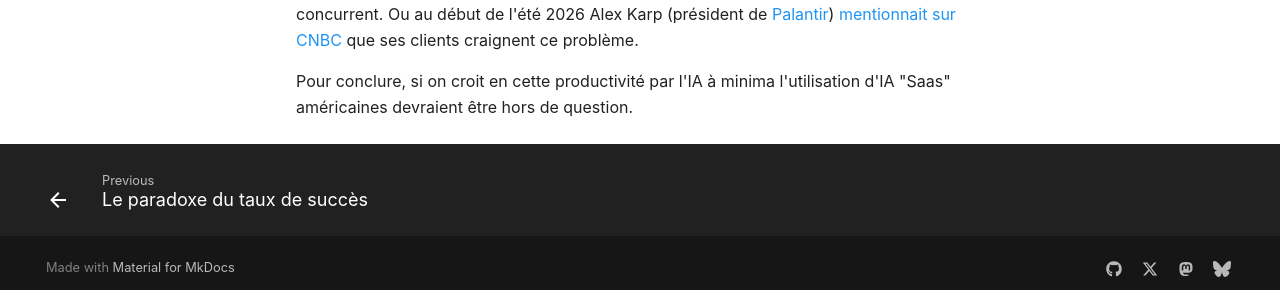
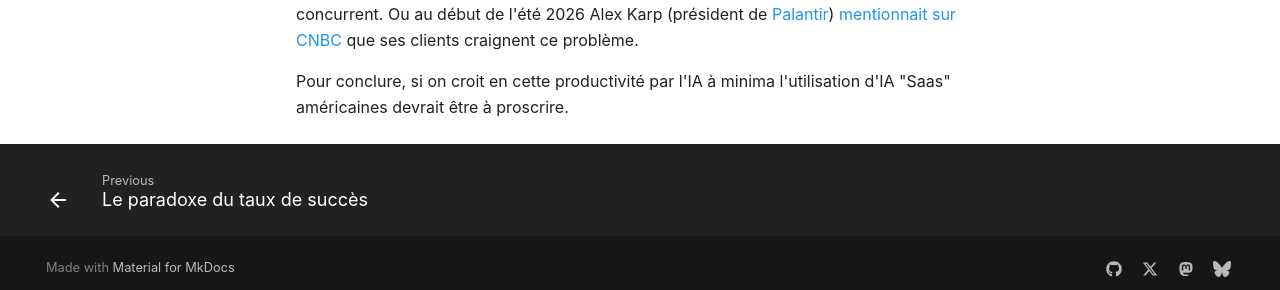
Before and after one commit to Baptouuuu/baptouuuu.github.io, an MkDocs documentation site: the page built from docs/blog/posts/ia/concurrent-universel.md, in a window 1280 px wide and 900 px high, scrolled down 1516 px. Shown: the part 600-890 px from the top of the window. Built offline with MkDocs 1.6.1 and Material for MkDocs 9.7.7, drawn with Linux system fonts in a browser that asks for light colours.

Commit message:
Update docs/blog/posts/ia/concurrent-universel.md

```diff
--- a/docs/blog/posts/ia/concurrent-universel.md
+++ b/docs/blog/posts/ia/concurrent-universel.md
@@ -64,4 +64,4 @@ Le résultat c'est que ces laboratoires ont accès à l'ensemble de ce qui fait
 
 Et cette idée que les IA américaines viennent nous concurrencer directement n'est plus si farfelue. Début 2026 Anthropic a créé un [parternariat avec Figma](https://techcrunch.com/2026/04/16/anthropic-cpo-leaves-figmas-board-after-reports-he-will-offer-a-competing-product/) où le directeur produit d'Anthropic est parti du conseil d'administration de Figma 3 jours avant de lancer un concurrent. Ou au début de l'été 2026 Alex Karp (président de [Palantir](https://en.wikipedia.org/wiki/Palantir)) [mentionnait sur CNBC](https://www.youtube.com/watch?v=0A3sGymV6kY) que ses clients craignent ce problème.
 
-Pour conclure, si on croit en cette productivité par l'IA à minima l'utilisation d'IA "Saas" américaines devraient être hors de question.
+Pour conclure, si on croit en cette productivité par l'IA à minima l'utilisation d'IA "Saas" américaines devrait être à proscrire.
```
